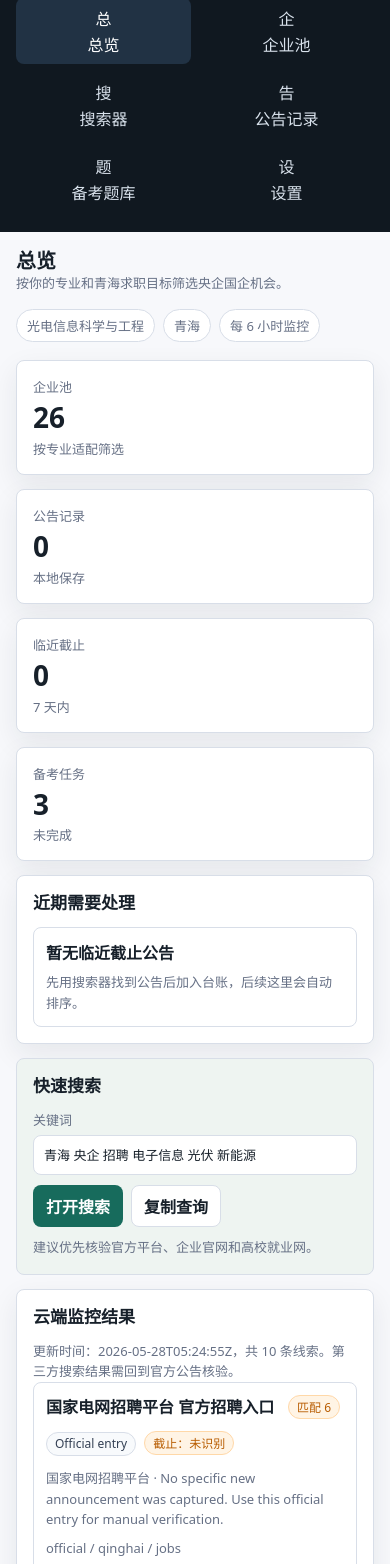
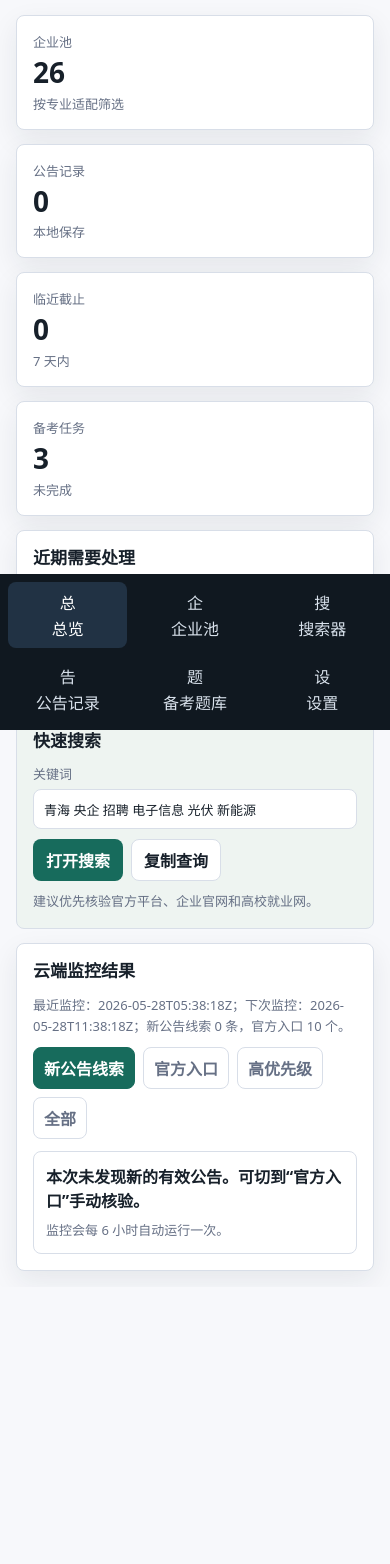
Before and after one commit to xzl02/mgd123, a plain HTML site: page mgd123/index.html in a window 390 px wide. Shown: the part 114-1678 px from the top of the page. After the commit the page ends 1401 px from the top, so only its background shows below. Drawn offline with Linux system fonts and the light colour scheme.

Commit message:
Improve monitor dashboard and prep panel

```diff
--- a/mgd123/data/announcements.json
+++ b/mgd123/data/announcements.json
@@ -1,6 +1,9 @@
 {
-  "updated_at": "2026-05-28T05:24:55Z",
+  "updated_at": "2026-05-28T05:38:18Z",
+  "next_run_at": "2026-05-28T11:38:18Z",
   "count": 10,
+  "lead_count": 0,
+  "official_entry_count": 10,
   "items": [
     {
       "id": "207cf108b8b3b455",
@@ -8,16 +11,14 @@
       "source": "国家电网招聘平台",
       "url": "https://zhaopin.sgcc.com.cn",
       "verify_url": "https://www.bing.com/search?q=%E5%9B%BD%E5%AE%B6%E7%94%B5%E7%BD%91%E6%8B%9B%E8%81%98%E5%B9%B3%E5%8F%B0+%E9%9D%92%E6%B5%B7+%E6%8B%9B%E8%81%98+%E7%94%B5%E5%AD%90%E4%BF%A1%E6%81%AF+%E8%87%AA%E5%8A%A8%E5%8C%96+%E6%96%B0%E8%83%BD%E6%BA%90",
-      "matched_keywords": [
-        "official",
-        "qinghai",
-        "jobs"
-      ],
+      "matched_keywords": ["official", "qinghai", "jobs"],
       "score": 6,
-      "found_at": "2026-05-28T05:24:55Z",
+      "found_at": "",
       "deadline": "",
       "confidence": "Official entry",
-      "status_note": "No specific new announcement was captured. Use this official entry for manual verification."
+      "status_note": "No specific new announcement was captured. Use this official entry for manual verification.",
+      "result_type": "官方入口",
+      "source_type": "官方直达"
     },
     {
       "id": "721f64cf09abd4d2",
@@ -25,16 +26,14 @@
       "source": "国家能源集团招聘平台",
       "url": "https://zhaopin.chnenergy.com.cn",
       "verify_url": "https://www.bing.com/search?q=%E5%9B%BD%E5%AE%B6%E8%83%BD%E6%BA%90%E9%9B%86%E5%9B%A2%E6%8B%9B%E8%81%98%E5%B9%B3%E5%8F%B0+%E9%9D%92%E6%B5%B7+%E6%8B%9B%E8%81%98+%E7%94%B5%E5%AD%90%E4%BF%A1%E6%81%AF+%E8%87%AA%E5%8A%A8%E5%8C%96+%E6%96%B0%E8%83%BD%E6%BA%90",
-      "matched_keywords": [
-        "official",
-        "qinghai",
-        "jobs"
-      ],
+      "matched_keywords": ["official", "qinghai", "jobs"],
       "score": 6,
-      "found_at": "2026-05-28T05:24:55Z",
+      "found_at": "",
       "deadline": "",
       "confidence": "Official entry",
-      "status_note": "No specific new announcement was captured. Use this official entry for manual verification."
+      "status_note": "No specific new announcement was captured. Use this official entry for manual verification.",
+      "result_type": "官方入口",
+      "source_type": "官方直达"
     },
     {
       "id": "3f92e75adc310a32",
@@ -42,135 +41,14 @@
       "source": "国聘",
       "url": "https://www.iguopin.com",
       "verify_url": "https://www.bing.com/search?q=%E5%9B%BD%E8%81%98+%E9%9D%92%E6%B5%B7+%E6%8B%9B%E8%81%98+%E7%94%B5%E5%AD%90%E4%BF%A1%E6%81%AF+%E8%87%AA%E5%8A%A8%E5%8C%96+%E6%96%B0%E8%83%BD%E6%BA%90",
-      "matched_keywords": [
-        "official",
-        "qinghai",
-        "jobs"
-      ],
+      "matched_keywords": ["official", "qinghai", "jobs"],
       "score": 6,
-      "found_at": "2026-05-28T05:24:55Z",
+      "found_at": "",
       "deadline": "",
       "confidence": "Official entry",
-      "status_note": "No specific new announcement was captured. Use this official entry for manual verification."
-    },
-    {
-      "id": "705f0c067d37fe95",
-      "title": "中国公共招聘网 官方招聘入口",
-      "source": "中国公共招聘网",
-      "url": "https://job.mohrss.gov.cn",
-      "verify_url": "https://www.bing.com/search?q=%E4%B8%AD%E5%9B%BD%E5%85%AC%E5%85%B1%E6%8B%9B%E8%81%98%E7%BD%91+%E9%9D%92%E6%B5%B7+%E6%8B%9B%E8%81%98+%E7%94%B5%E5%AD%90%E4%BF%A1%E6%81%AF+%E8%87%AA%E5%8A%A8%E5%8C%96+%E6%96%B0%E8%83%BD%E6%BA%90",
-      "matched_keywords": [
-        "official",
-        "qinghai",
-        "jobs"
-      ],
-      "score": 6,
-      "found_at": "2026-05-28T05:24:55Z",
-      "deadline": "",
-      "confidence": "Official entry",
-      "status_note": "No specific new announcement was captured. Use this official entry for manual verification."
-    },
-    {
-      "id": "ea386bad2cd642e3",
-      "title": "中国移动招聘 官方招聘入口",
-      "source": "中国移动招聘",
-      "url": "https://job.10086.cn",
-      "verify_url": "https://www.bing.com/search?q=%E4%B8%AD%E5%9B%BD%E7%A7%BB%E5%8A%A8%E6%8B%9B%E8%81%98+%E9%9D%92%E6%B5%B7+%E6%8B%9B%E8%81%98+%E7%94%B5%E5%AD%90%E4%BF%A1%E6%81%AF+%E8%87%AA%E5%8A%A8%E5%8C%96+%E6%96%B0%E8%83%BD%E6%BA%90",
-      "matched_keywords": [
-        "official",
-        "qinghai",
-        "jobs"
-      ],
-      "score": 6,
-      "found_at": "2026-05-28T05:24:55Z",
-      "deadline": "",
-      "confidence": "Official entry",
-      "status_note": "No specific new announcement was captured. Use this official entry for manual verification."
-    },
-    {
-      "id": "42eb4c2bdb43c26d",
-      "title": "中国电信招聘 官方招聘入口",
-      "source": "中国电信招聘",
-      "url": "https://job.chinatelecom.com.cn",
-      "verify_url": "https://www.bing.com/search?q=%E4%B8%AD%E5%9B%BD%E7%94%B5%E4%BF%A1%E6%8B%9B%E8%81%98+%E9%9D%92%E6%B5%B7+%E6%8B%9B%E8%81%98+%E7%94%B5%E5%AD%90%E4%BF%A1%E6%81%AF+%E8%87%AA%E5%8A%A8%E5%8C%96+%E6%96%B0%E8%83%BD%E6%BA%90",
-      "matched_keywords": [
-        "official",
-        "qinghai",
-        "jobs"
-      ],
-      "score": 6,
-      "found_at": "2026-05-28T05:24:55Z",
-      "deadline": "",
-      "confidence": "Official entry",
-      "status_note": "No specific new announcement was captured. Use this official entry for manual verification."
-    },
-    {
-      "id": "4737afada24f16f6",
-      "title": "中国铁塔招聘 官方招聘入口",
-      "source": "中国铁塔招聘",
-      "url": "https://zhaopin.chinatowercom.cn",
-      "verify_url": "https://www.bing.com/search?q=%E4%B8%AD%E5%9B%BD%E9%93%81%E5%A1%94%E6%8B%9B%E8%81%98+%E9%9D%92%E6%B5%B7+%E6%8B%9B%E8%81%98+%E7%94%B5%E5%AD%90%E4%BF%A1%E6%81%AF+%E8%87%AA%E5%8A%A8%E5%8C%96+%E6%96%B0%E8%83%BD%E6%BA%90",
-      "matched_keywords": [
-        "official",
-        "qinghai",
-        "jobs"
-      ],
-      "score": 6,
-      "found_at": "2026-05-28T05:24:55Z",
-      "deadline": "",
-      "confidence": "Official entry",
-      "status_note": "No specific new announcement was captured. Use this official entry for manual verification."
-    },
-    {
-      "id": "4d818ed58b58c1c2",
-      "title": "国家电投招聘 官方招聘入口",
-      "source": "国家电投招聘",
-      "url": "https://zhaopin.spic.com.cn",
-      "verify_url": "https://www.bing.com/search?q=%E5%9B%BD%E5%AE%B6%E7%94%B5%E6%8A%95%E6%8B%9B%E8%81%98+%E9%9D%92%E6%B5%B7+%E6%8B%9B%E8%81%98+%E7%94%B5%E5%AD%90%E4%BF%A1%E6%81%AF+%E8%87%AA%E5%8A%A8%E5%8C%96+%E6%96%B0%E8%83%BD%E6%BA%90",
-      "matched_keywords": [
-        "official",
-        "qinghai",
-        "jobs"
-      ],
-      "score": 6,
-      "found_at": "2026-05-28T05:24:55Z",
-      "deadline": "",
-      "confidence": "Official entry",
-      "status_note": "No specific new announcement was captured. Use this official entry for manual verification."
-    },
-    {
-      "id": "9dcb6662b489f111",
-      "title": "中国华能招聘 官方招聘入口",
-      "source": "中国华能招聘",
-      "url": "https://zhaopin.chng.com.cn",
-      "verify_url": "https://www.bing.com/search?q=%E4%B8%AD%E5%9B%BD%E5%8D%8E%E8%83%BD%E6%8B%9B%E8%81%98+%E9%9D%92%E6%B5%B7+%E6%8B%9B%E8%81%98+%E7%94%B5%E5%AD%90%E4%BF%A1%E6%81%AF+%E8%87%AA%E5%8A%A8%E5%8C%96+%E6%96%B0%E8%83%BD%E6%BA%90",
-      "matched_keywords": [
-        "official",
-        "qinghai",
-        "jobs"
-      ],
-      "score": 6,
-      "found_at": "2026-05-28T05:24:55Z",
-      "deadline": "",
-      "confidence": "Official entry",
-      "status_note": "No specific new announcement was captured. Use this official entry for manual verification."
-    },
-    {
-      "id": "8879dc56ef2f5c1b",
-      "title": "中国大唐招聘 官方招聘入口",
-      "source": "中国大唐招聘",
-      "url": "https://www.cdtrczp.com",
-      "verify_url": "https://www.bing.com/search?q=%E4%B8%AD%E5%9B%BD%E5%A4%A7%E5%94%90%E6%8B%9B%E8%81%98+%E9%9D%92%E6%B5%B7+%E6%8B%9B%E8%81%98+%E7%94%B5%E5%AD%90%E4%BF%A1%E6%81%AF+%E8%87%AA%E5%8A%A8%E5%8C%96+%E6%96%B0%E8%83%BD%E6%BA%90",
-      "matched_keywords": [
-        "official",
-        "qinghai",
-        "jobs"
-      ],
-      "score": 6,
-      "found_at": "2026-05-28T05:24:55Z",
-      "deadline": "",
-      "confidence": "Official entry",
-      "status_note": "No specific new announcement was captured. Use this official entry for manual verification."
+      "status_note": "No specific new announcement was captured. Use this official entry for manual verification.",
+      "result_type": "官方入口",
+      "source_type": "官方直达"
     }
   ],
   "note": "Auto monitor is best-effort. Search results must be verified against official announcements."
--- a/mgd123/index.html
+++ b/mgd123/index.html
@@ -134,6 +134,29 @@
       display: flex;
       gap: 8px;
       flex-wrap: wrap;
+    }
+
+    .segmented {
+      display: flex;
+      flex-wrap: wrap;
+      gap: 8px;
+      margin: 10px 0 12px;
+    }
+
+    .segmented button {
+      border: 1px solid var(--line);
+      background: #fff;
+      color: var(--muted);
+      border-radius: 8px;
+      padding: 8px 10px;
+      cursor: pointer;
+      font-weight: 600;
+    }
+
+    .segmented button.active {
+      color: #fff;
+      background: var(--brand);
+      border-color: var(--brand);
     }
 
     .pill {
@@ -371,6 +394,34 @@
       gap: 8px;
     }
 
+    .prep-grid {
+      display: grid;
+      grid-template-columns: repeat(3, minmax(220px, 1fr));
+      gap: 12px;
+    }
+
+    .prep-card {
+      border: 1px solid var(--line);
+      border-radius: 8px;
+      background: #fff;
+      padding: 12px;
+      display: grid;
+      gap: 10px;
+    }
+
+    .prep-card h4 {
+      margin: 0;
+      font-size: 15px;
+    }
+
+    .prep-card ul {
+      margin: 0;
+      padding-left: 18px;
+      color: var(--muted);
+      font-size: 13px;
+      line-height: 1.7;
+    }
+
     .item-head {
       display: flex;
       justify-content: space-between;
@@ -427,13 +478,24 @@
       }
 
       .sidebar {
-        position: sticky;
-        top: 0;
+        position: fixed;
+        left: 0;
+        right: 0;
+        bottom: 0;
         z-index: 10;
+        padding: 8px;
+      }
+
+      main {
+        padding-bottom: 112px;
+      }
+
+      .brand {
+        display: none;
       }
 
       .nav {
-        grid-template-columns: repeat(3, minmax(0, 1fr));
+        grid-template-columns: repeat(6, minmax(0, 1fr));
       }
 
       .nav button {
@@ -449,7 +511,8 @@
 
       .grid.metrics,
       .grid.two,
-      .controls {
+      .controls,
+      .prep-grid {
         grid-template-columns: 1fr;
       }
     }
@@ -464,7 +527,7 @@
       }
 
       .nav {
-        grid-template-columns: repeat(2, minmax(0, 1fr));
+        grid-template-columns: repeat(3, minmax(0, 1fr));
       }
     }
   </style>
@@ -549,6 +612,12 @@
         <div class="panel">
           <h3>云端监控结果</h3>
           <div class="muted" id="cloudMeta">正在读取 GitHub Actions 监控数据...</div>
+          <div class="segmented" id="cloudFilters">
+            <button class="active" data-cloud-filter="leads">新公告线索</button>
+            <button data-cloud-filter="official">官方入口</button>
+            <button data-cloud-filter="high">高优先级</button>
+            <button data-cloud-filter="all">全部</button>
+          </div>
           <ul class="list" id="cloudList"></ul>
         </div>
       </section>
@@ -706,8 +775,8 @@
       <section id="exam" class="view hidden grid">
         <div class="grid two">
           <div class="panel">
-            <h3>备考方向</h3>
-            <div id="subjectList" class="list"></div>
+            <h3>复习面板</h3>
+            <div id="prepPanel" class="prep-grid"></div>
           </div>
           <div class="panel soft">
             <h3>资料搜索</h3>
@@ -878,9 +947,19 @@
       "中国电科", "青海盐湖", "西部矿业"
     ];
 
+    const prepPlans = [
+      { name: "国家电网", priority: "高", subjects: ["行测", "电工/通信/计算机基础", "企业文化", "时政"], query: "国家电网 青海 高校毕业生招聘 笔试 大纲 电子信息 通信" },
+      { name: "国家能源/国家电投", priority: "高", subjects: ["行测", "专业知识", "新能源/光伏", "企业文化"], query: "国家能源 国家电投 青海 校园招聘 笔试 题型 新能源 光伏" },
+      { name: "通信运营商", priority: "中", subjects: ["行测", "通信原理", "计算机网络", "性格测评"], query: "中国移动 中国电信 中国联通 青海 校园招聘 笔试 通信 计算机" },
+      { name: "新能源央企", priority: "中", subjects: ["电力电子", "光伏发电", "储能基础", "自动控制"], query: "华能 大唐 华电 三峡能源 青海 新能源 校招 笔试" },
+      { name: "电子光电/军工", priority: "中", subjects: ["模电/数电", "信号与系统", "光电检测", "C/Python"], query: "中国电科 航天 光电 电子信息 校园招聘 笔试" },
+      { name: "青海省属国企", priority: "中", subjects: ["自动化", "仪表/设备", "信息化", "行测"], query: "青海盐湖 西部矿业 青海省属国企 招聘 笔试 自动化 电子信息" }
+    ];
+
     let state = loadState();
     let deferredInstallPrompt = null;
     let cloudAnnouncements = [];
+    let cloudFilter = "leads";
 
     function loadState() {
       const raw = localStorage.getItem(STORAGE_KEY);
@@ -987,17 +1066,23 @@
     function renderCloudAnnouncements() {
       const list = document.getElementById("cloudList");
       if (!list) return;
-      if (!cloudAnnouncements.length) {
-        list.innerHTML = `<li><strong>暂无云端公告</strong><span class="muted">GitHub Actions 首次运行后会在这里显示监控结果。</span></li>`;
+      const filtered = filterCloudItems();
+      if (!filtered.length) {
+        const message = cloudFilter === "leads"
+          ? "本次未发现新的有效公告。可切到“官方入口”手动核验。"
+          : "当前筛选下没有结果。";
+        list.innerHTML = `<li><strong>${message}</strong><span class="muted">监控会每 6 小时自动运行一次。</span></li>`;
         return;
       }
-      list.innerHTML = cloudAnnouncements.slice(0, 8).map(item => `
+      list.innerHTML = filtered.slice(0, 12).map(item => `
         <li>
           <div class="item-head">
             <strong>${escapeHtml(item.title)}</strong>
             <span class="tag ${item.score >= 14 ? "ok" : "warn"}">匹配 ${item.score}</span>
           </div>
           <div>
+            <span class="tag ${item.result_type === "公告线索" ? "ok" : "warn"}">${escapeHtml(item.result_type || "线索")}</span>
+            <span class="tag">${escapeHtml(item.source_type || "待核验来源")}</span>
             <span class="tag ${item.confidence === "高可信" ? "ok" : item.confidence && item.confidence.includes("官方") ? "warn" : ""}">${escapeHtml(item.confidence || "待核验")}</span>
             <span class="tag ${item.deadline ? "ok" : "warn"}">截止：${escapeHtml(item.deadline || "未识别")}</span>
           </div>
@@ -1010,6 +1095,15 @@
           </div>
         </li>
       `).join("");
+    }
+
+    function filterCloudItems() {
+      if (cloudFilter === "all") return cloudAnnouncements;
+      if (cloudFilter === "official") return cloudAnnouncements.filter(item => item.result_type === "官方入口");
+      if (cloudFilter === "high") {
+        return cloudAnnouncements.filter(item => item.result_type !== "官方入口" && (item.score >= 12 || item.confidence === "高可信"));
+      }
+      return cloudAnnouncements.filter(item => item.result_type !== "官方入口");
     }
 
     function renderTargets() {
@@ -1084,14 +1178,18 @@
     }
 
     function renderSubjects() {
-      document.getElementById("subjectList").innerHTML = subjects.map(s => `
-        <li>
+      document.getElementById("prepPanel").innerHTML = prepPlans.map(plan => `
+        <div class="prep-card">
           <div class="item-head">
-            <strong>${escapeHtml(s)}</strong>
-            <button class="ghost" data-subject-search="${escapeAttr(s)}">搜索资料</button>
+            <h4>${escapeHtml(plan.name)}</h4>
+            <span class="tag ${plan.priority === "高" ? "ok" : "warn"}">${plan.priority}</span>
           </div>
-          <span class="muted">建议找官方大纲、公开样题、经验帖和教材知识点。</span>
-        </li>
+          <ul>${plan.subjects.map(s => `<li>${escapeHtml(s)}</li>`).join("")}</ul>
+          <div class="actions">
+            <button class="ghost" data-prep-search="${escapeAttr(plan.query)}">搜索资料</button>
+            <button class="secondary" data-add-prep="${escapeAttr(plan.name)}">加任务</button>
+          </div>
+        </div>
       `).join("");
 
       const examCompany = document.getElementById("examCompany");
@@ -1214,6 +1312,13 @@
     });
 
     document.addEventListener("click", event => {
+      const cloudButton = event.target.closest("[data-cloud-filter]");
+      if (cloudButton) {
+        cloudFilter = cloudButton.dataset.cloudFilter;
+        document.querySelectorAll("#cloudFilters button").forEach(button => button.classList.toggle("active", button === cloudButton));
+        renderCloudAnnouncements();
+      }
+
       const targetSearch = event.target.closest("[data-target-search]");
       if (targetSearch) {
         const name = targetSearch.dataset.targetSearch;
@@ -1230,6 +1335,24 @@
         document.getElementById("examSubject").value = subject;
         updateExamQuery();
         openSearch("bing", updateExamQuery());
+      }
+
+      const prepSearch = event.target.closest("[data-prep-search]");
+      if (prepSearch) {
+        openSearch("bing", prepSearch.dataset.prepSearch);
+      }
+
+      const addPrep = event.target.closest("[data-add-prep]");
+      if (addPrep) {
+        state.tasks.push({
+          id: crypto.randomUUID(),
+          text: `完成 ${addPrep.dataset.addPrep} 本周复习`,
+          due: "",
+          type: "专业课",
+          done: false
+        });
+        saveState();
+        toast("已添加到本周任务");
       }
 
       const toggleAnn = event.target.closest("[data-toggle-ann]");
@@ -1400,8 +1523,10 @@
         cloudAnnouncements = data.items || [];
         const meta = document.getElementById("cloudMeta");
         if (meta) {
+          const leadCount = data.lead_count ?? cloudAnnouncements.filter(item => item.result_type !== "官方入口").length;
+          const officialCount = data.official_entry_count ?? cloudAnnouncements.filter(item => item.result_type === "官方入口").length;
           meta.textContent = data.updated_at
-            ? `更新时间：${data.updated_at}，共 ${data.count || cloudAnnouncements.length} 条线索。第三方搜索结果需回到官方公告核验。`
+            ? `最近监控：${data.updated_at}；下次监控：${data.next_run_at || "约 6 小时后"}；新公告线索 ${leadCount} 条，官方入口 ${officialCount} 个。`
             : data.note || "GitHub Actions 首次运行后会更新这里。";
         }
         renderCloudAnnouncements();
```
Also changed, not shown: 1 other file.
